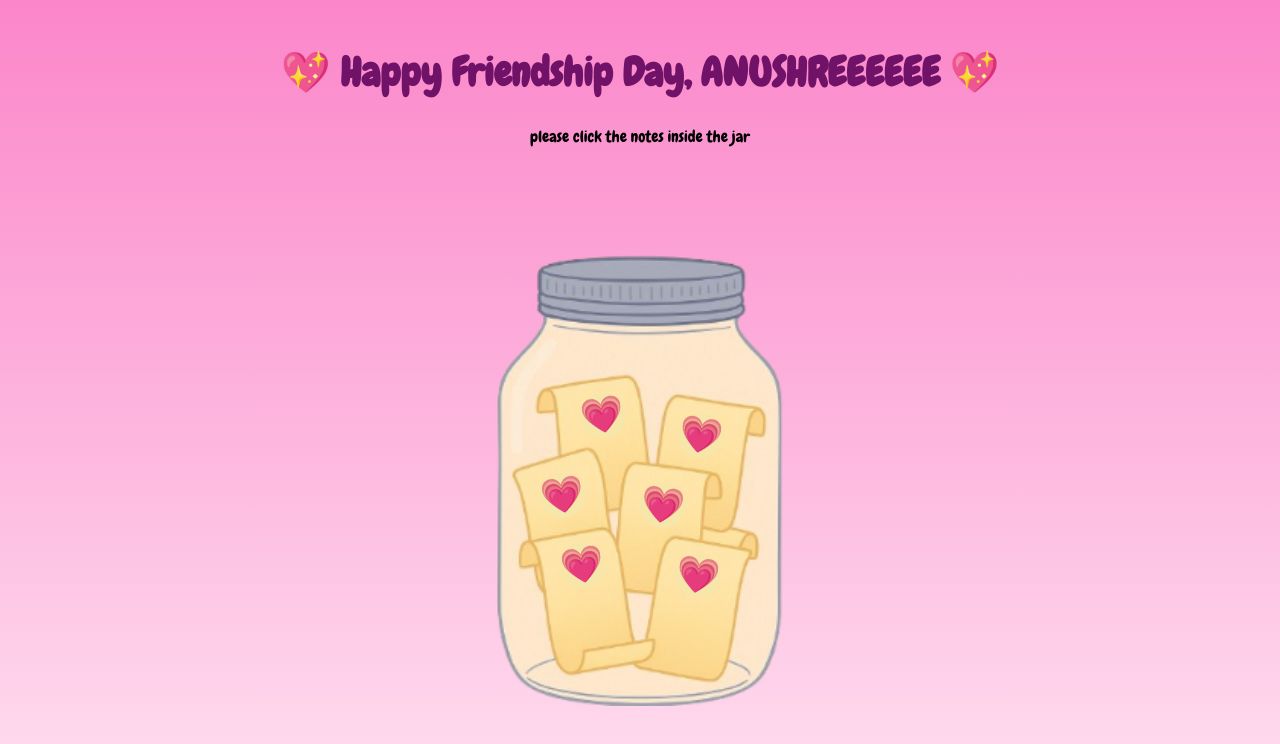
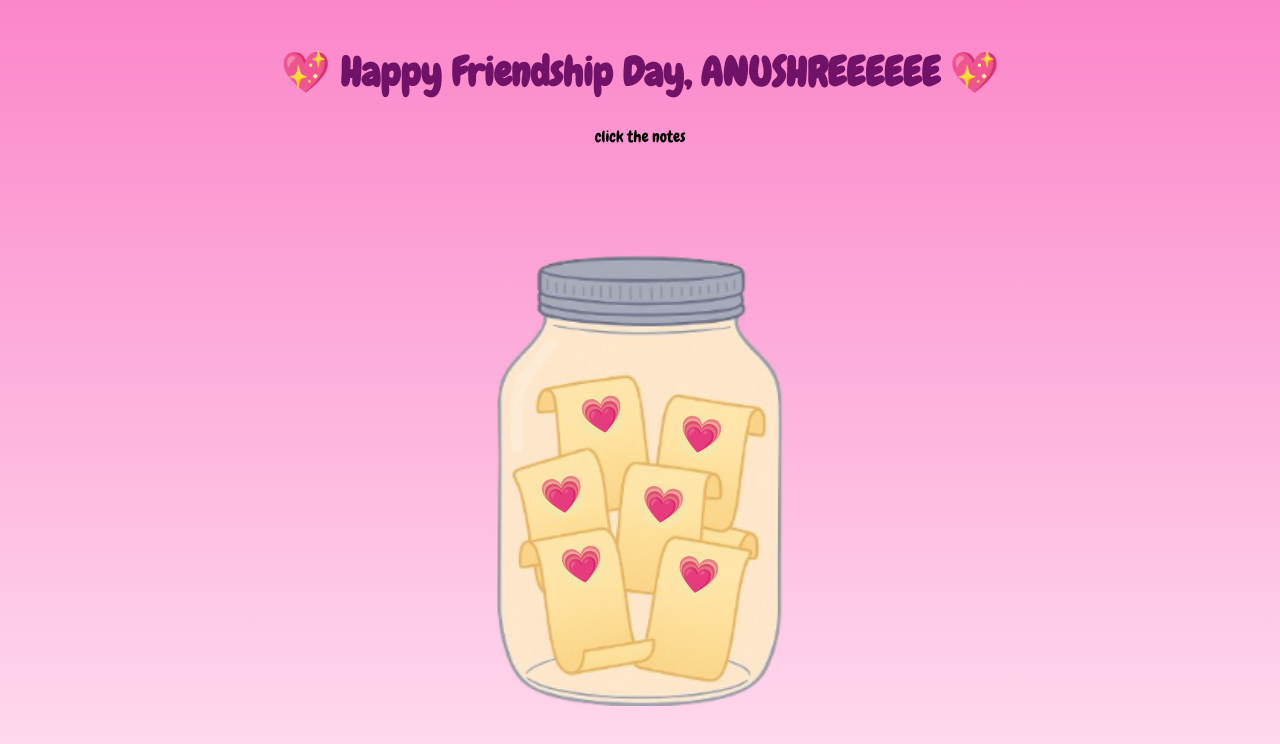
Before and after one commit to suyash-coder/aug3, a plain HTML site: page index.html in a window 1280 px wide. Drawn offline with Linux system fonts and the light colour scheme.

Commit message:
Update index.html

```diff
--- a/index.html
+++ b/index.html
@@ -72,7 +72,7 @@
 <body>
   <h1>💖 Happy Friendship Day, ANUSHREEEEEE 💖</h1>
 
-  <p>please click the notes inside the jar</p>
+  <p>click the notes</p>
   <div id="popup" class="popup"></div>
   <div class="jar">
     <div class="note" style="top: 250px; left: 278px; rotate: 10deg;" onclick="showMessage('You’re my safe space, always 💕')">💗</div>
```
